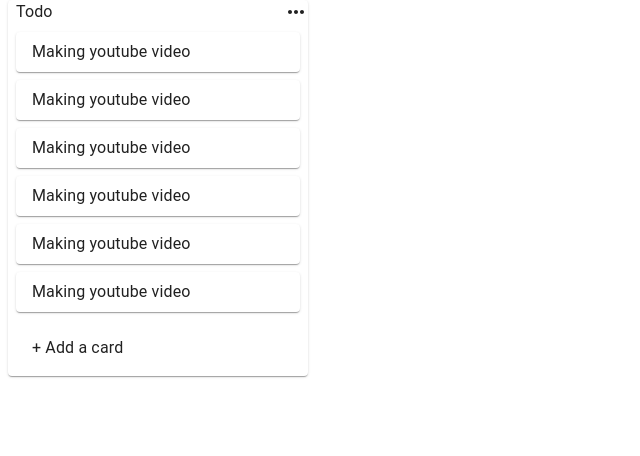
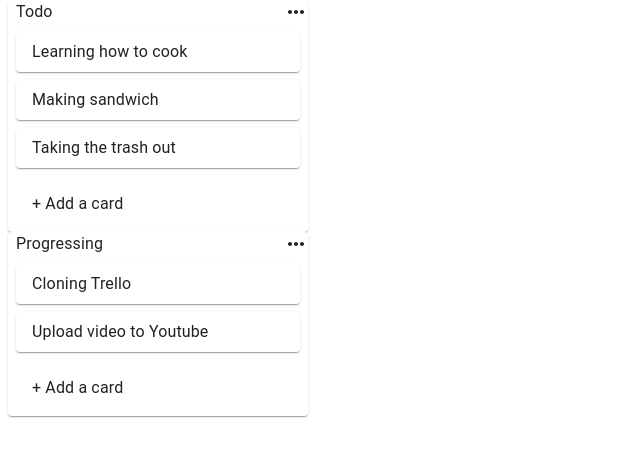
Before and after one commit to anniehsp/kanbanboard, a React (Create React App) app: page / in a window 1280 px wide. Shown: the top 456 px of the page, without its empty margins (0-640 px from the left). Built offline with nearby package versions, Linux system fonts and the light colour scheme.

Commit message:
:sparkles: Introducing new features. - Add store to show different datas

```diff
--- a/src/App.tsx
+++ b/src/App.tsx
@@ -1,24 +1,19 @@
-import React from 'react';
-import logo from './logo.svg';
+import React, {useState} from 'react';
 import './App.css';
+import Data from './utils/store';
+import List from "./components/List/List";
 
 function App() {
+  const [data, setData] = useState<any>(Data);
+
   return (
-    <div className="ag-theme-balham-dark" style={{ height: '100%'}}>
-      {/*<header className="App-header">*/}
-      {/*  <img src={logo} className="App-logo" alt="logo" />*/}
-      {/*  <p>*/}
-      {/*    Edit <code>src/App.tsx</code> and save to reload.*/}
-      {/*  </p>*/}
-      {/*  <a*/}
-      {/*    className="App-link"*/}
-      {/*    href="https://reactjs.org"*/}
-      {/*    target="_blank"*/}
-      {/*    rel="noopener noreferrer"*/}
-      {/*  >*/}
-      {/*    Learn React*/}
-      {/*  </a>*/}
-      {/*</header>*/}
+    <div>
+      {
+        data && data.listIds && data.listIds.map((listId: string) => {
+            const list = data.lists[listId];
+            return <List list={list} key={listId} />
+        })
+      }
     </div>
   );
 }
--- a/src/components/List/Card.tsx
+++ b/src/components/List/Card.tsx
@@ -9,12 +9,16 @@
     }
 }));
 
-export default function Card() {
+interface Props {
+    card: any;
+}
+
+export default function Card({ card }: Props ) {
     const classes = useStyles();
 
     return(
         <div>
-            <Paper className={classes.card}>Making youtube video</Paper>
+            <Paper className={classes.card}>{card.content}</Paper>
         </div>
     )
 }
--- a/src/components/List/List.tsx
+++ b/src/components/List/List.tsx
@@ -13,20 +13,23 @@
     }
 }));
 
-export default function List() {
+interface Props {
+    list: any;
+}
+
+export default function List({ list }: Props) {
     const classes = useStyles();
 
     return (
         <div>
             <Paper className={classes.root}>
                 <CssBaseline/>
-                <Title />
-                <Card />
-                <Card />
-                <Card />
-                <Card />
-                <Card />
-                <Card />
+                <Title title={list.title} />
+                {
+                    list.cards.map((card: any) => (
+                        <Card card={card} key={card.id} />
+                    ))
+                }
                 <InputCard />
             </Paper>
         </div>
--- a/src/components/List/Title.tsx
+++ b/src/components/List/Title.tsx
@@ -23,7 +23,11 @@
     }
 }));
 
-export default function Title() {
+interface Props {
+    title: string;
+}
+
+export default function Title({ title }: Props) {
     const [open, setOpen] = useState<boolean>(false);
 
     const classes = useStyles();
@@ -35,12 +39,12 @@
                         <div>
                             <InputBase
                                 autoFocus
-                                value="Todo"
                                 inputProps={{
                                     className: classes.input,
                                 }}
                                 fullWidth
                                 onBlur={() => setOpen(!open)}
+                                value={title}
                             />
                         </div>
                     ) : (
@@ -49,7 +53,7 @@
                                 onClick={() => setOpen(!open)}
                                 className={classes.editableTitle}
                             >
-                                Todo
+                                {title ? title : ''}
                             </Typography>
                             <MoreHoriz />
                         </div>
--- a/src/index.tsx
+++ b/src/index.tsx
@@ -6,7 +6,6 @@
 import App from './App';
 import reportWebVitals from './reportWebVitals';
 
-import List from "./components/List/List";
 import {createTheme, ThemeProvider} from "@mui/material";
 
 const theme = createTheme();
@@ -14,7 +13,7 @@
 ReactDOM.render(
     <div>
         <ThemeProvider theme={theme}>
-            <List/>
+            <App />
         </ThemeProvider>
     </div>,
     document.getElementById('root')
--- /dev/null
+++ b/src/utils/store.ts
@@ -0,0 +1,41 @@
+const cards = [
+    {
+        id: 'card-1',
+        content: 'Learning how to cook',
+    },
+    {
+        id: 'card-2',
+        content: 'Making sandwich',
+    },
+    {
+        id: 'card-3',
+        content: 'Taking the trash out',
+    },
+];
+
+const data = {
+  lists: {
+    'list-1': {
+        id: 'list-1',
+        title: 'Todo',
+        cards,
+    },
+    'list-2': {
+      id: 'list-2',
+      title: 'Progressing',
+      cards: [
+          {
+              id: 'card-4',
+              content: 'Cloning Trello',
+          },
+          {
+              id: 'card-5',
+              content: 'Upload video to Youtube',
+          },
+      ]
+    },
+  },
+  listIds: ['list-1', 'list-2'],
+};
+
+export default data;
```
